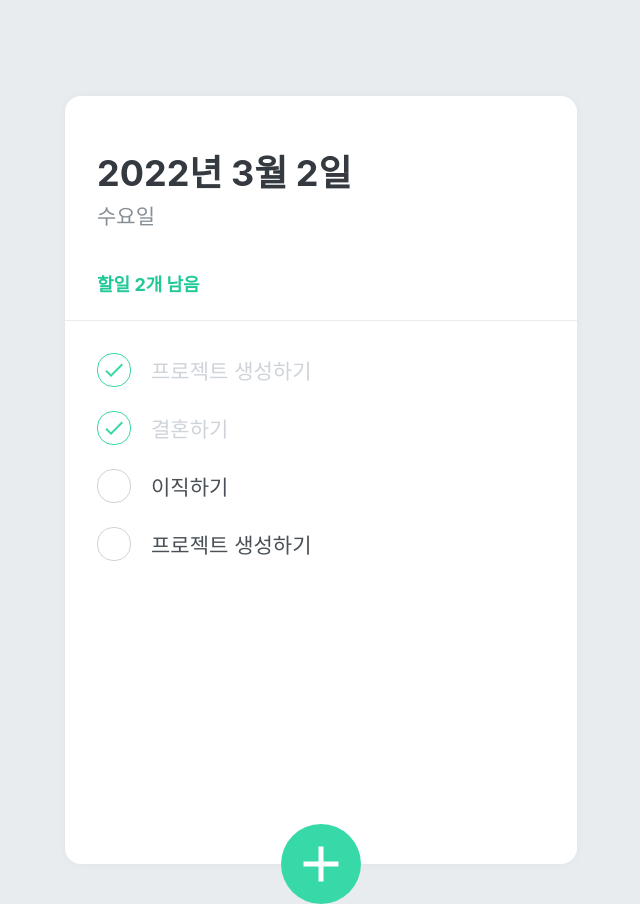
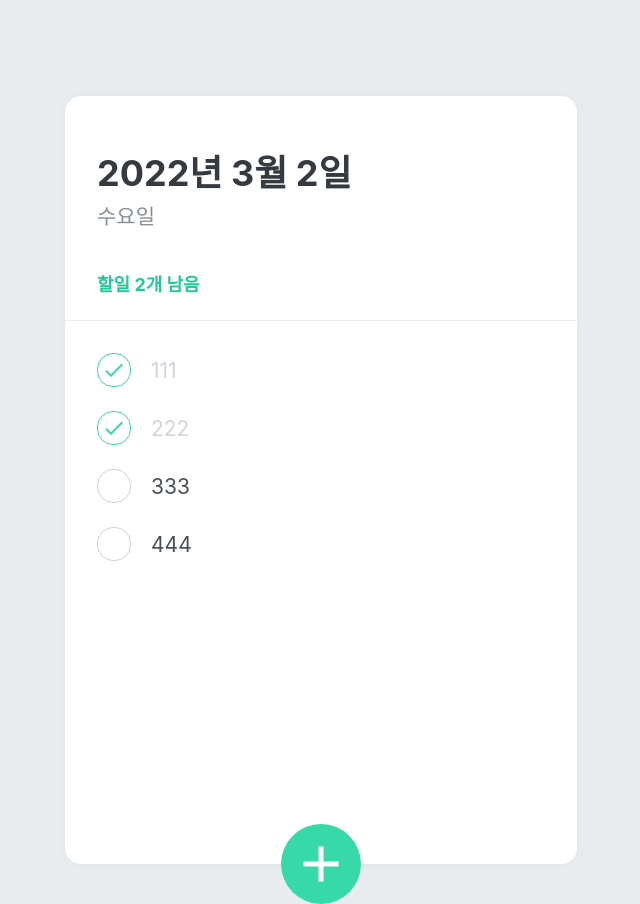
Before and after one commit to ekal901/2022-03-todolist, a React (Create React App) app: page / in a window 1280 px wide. Shown: the whole page, without its empty margins (319-959 px from the left). Built offline with nearby package versions, Linux system fonts and the light colour scheme.

Commit message:
todoList rendering (map)

```diff
--- a/src/components/TodoList.js
+++ b/src/components/TodoList.js
@@ -1,5 +1,6 @@
 import React from 'react'
 import styled from 'styled-components'
+import { useTodoState } from '../TodoContext'
 import TodoItem from './TodoItem'
 
 const TodoListBlock = styled.div`
@@ -9,13 +10,18 @@ const TodoListBlock = styled.div`
     overflow-y: auto;
 `
 
-const TodoList = () => {
+function TodoList() {
+  const todos = useTodoState()
   return (
     <TodoListBlock>
-        <TodoItem text="프로젝트 생성하기" done={true} />
-        <TodoItem text="결혼하기" done={true} />
-        <TodoItem text="이직하기" done={false} />
-        <TodoItem text="프로젝트 생성하기" done={false} />
+        {todos.map(
+            todo => <TodoItem
+              key={todo.id}
+              id={todo.id}
+              text={todo.text}
+              done={todo.done}
+          />
+        )}
     </TodoListBlock>
   )
 }
```
